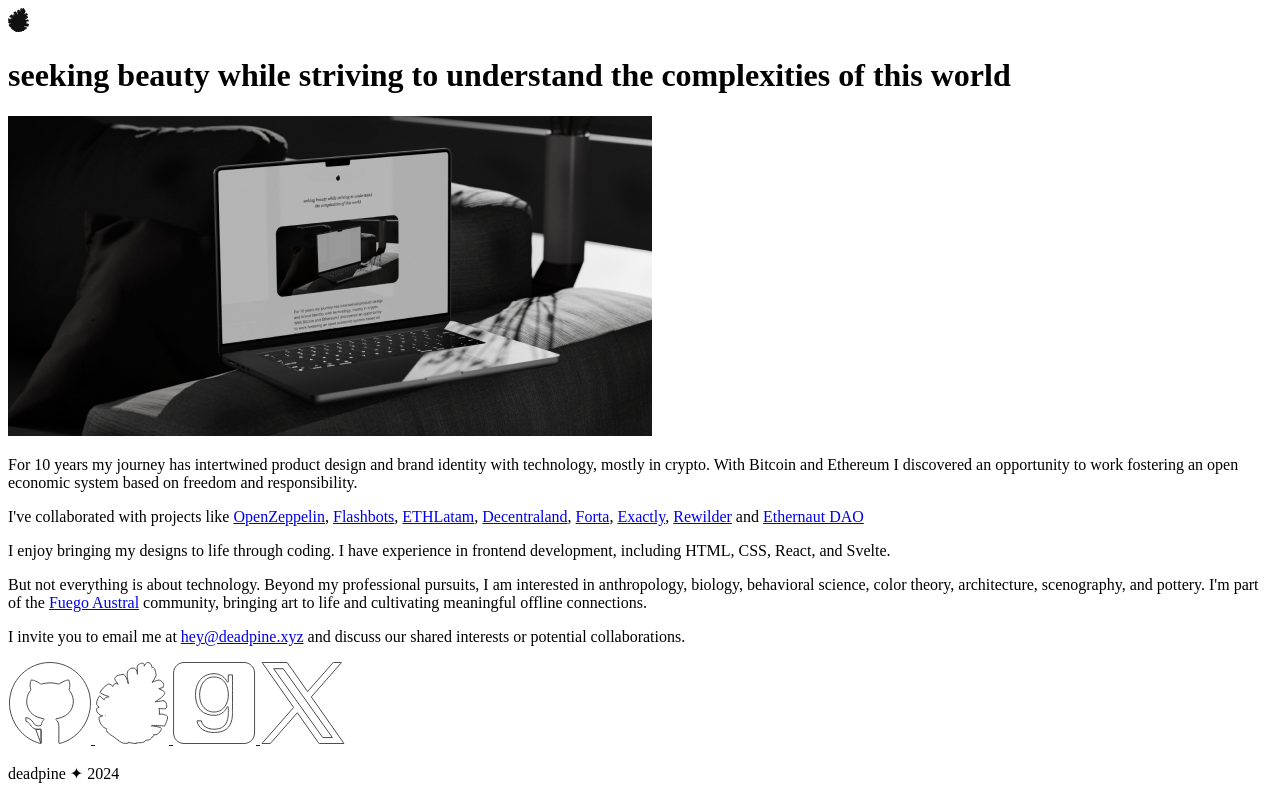
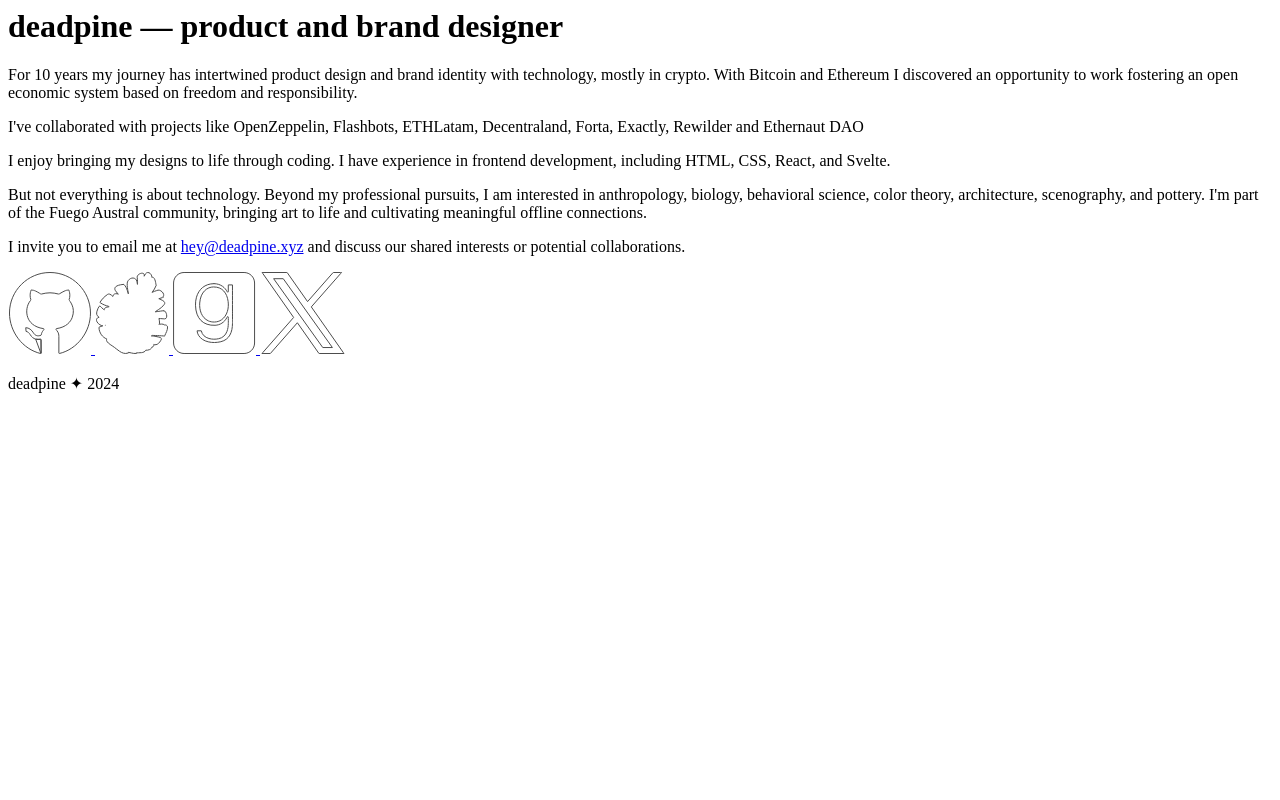
Before and after one commit to deadpine/web-development, a plain HTML site: page index.html in a window 1280 px wide. Drawn offline with Linux system fonts and the light colour scheme.

Commit message:
reset changes

```diff
--- a/index.html
+++ b/index.html
@@ -1,36 +1,20 @@
-<!DOCTYPE html>
 <html>
 	<head>
-		<meta charset="UTF-8">
-    <meta name="viewport" content="width=device-width">
 		<title>deadpine</title>
 	</head>
 	<body>
-    <img src="./img/deadpine-logo.svg" alt="deadpine's logo" />
-		<h1>
-      seeking beauty while striving to understand the complexities of this world
-    </h1>
-    <img src="./img/cover.jpg" alt="A laptop over a sofe in a dark setting" />
-		<p class="styles">
+		<h1>deadpine — product and brand designer</h1>
+		<p>
       For 10 years my journey has intertwined product design and brand identity with technology, mostly in crypto. With Bitcoin and Ethereum I discovered an opportunity to work fostering an open economic system based on freedom and responsibility.
     </p>
     <p>
-      I've collaborated with projects like
-      <a href="https://openzeppelin.com/" target="_blank">OpenZeppelin</a>,
-      <a href="https://flashbots.net/" target="_blank">Flashbots</a>,
-      <a href="http://ethlatam.org/" target="_blank">ETHLatam</a>,
-      <a href="https://decentraland.org/" target="_blank">Decentraland</a>,
-      <a href="https://forta.org/" target="_blank">Forta</a>,
-      <a href="https://app.exact.ly/" target="_blank">Exactly</a>,
-      <a href="https://app.rewilder.xyz/donation/27" target="_blank">Rewilder</a>
-      and
-      <a href="https://mint.ethernautdao.io/#about" target="_blank">Ethernaut DAO</a>
+      I've collaborated with projects like OpenZeppelin, Flashbots, ETHLatam, Decentraland, Forta, Exactly, Rewilder and Ethernaut DAO
     </p>
     <p>
       I enjoy bringing my designs to life through coding. I have experience in frontend development, including HTML, CSS, React, and Svelte.
     </p>
     <p>
-      But not everything is about technology. Beyond my professional pursuits, I am interested in anthropology, biology, behavioral science, color theory, architecture, scenography, and pottery. I'm part of the <a href="https://fuegoaustral.org/" target="_blank">Fuego Austral</a> community, bringing art to life and cultivating meaningful offline connections.
+      But not everything is about technology. Beyond my professional pursuits, I am interested in anthropology, biology, behavioral science, color theory, architecture, scenography, and pottery. I'm part of the Fuego Austral community, bringing art to life and cultivating meaningful offline connections.
     </p>
     <p>
       I invite you to email me at <a href="mailto:hey@deadpine.xyz">hey@deadpine.xyz</a> and discuss our shared interests or potential collaborations.
```
Also changed, not shown: 1 other file.
